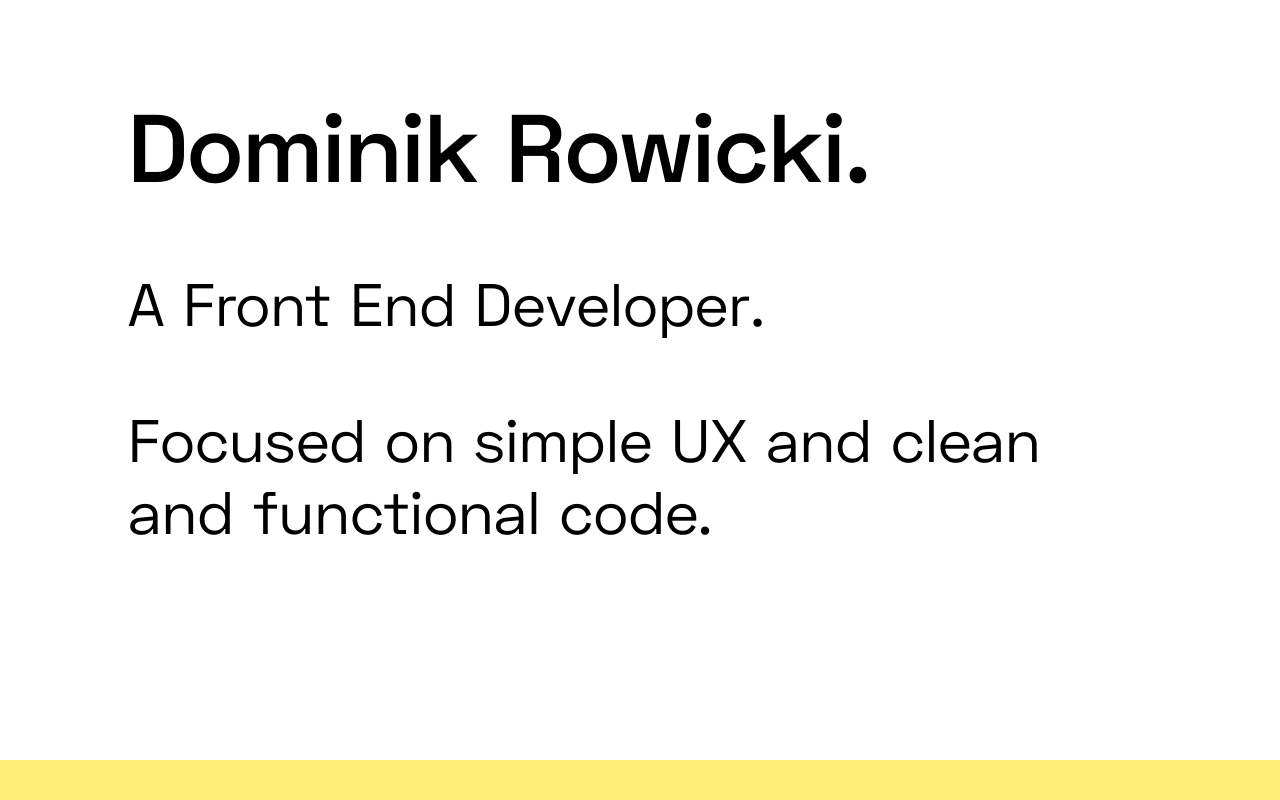
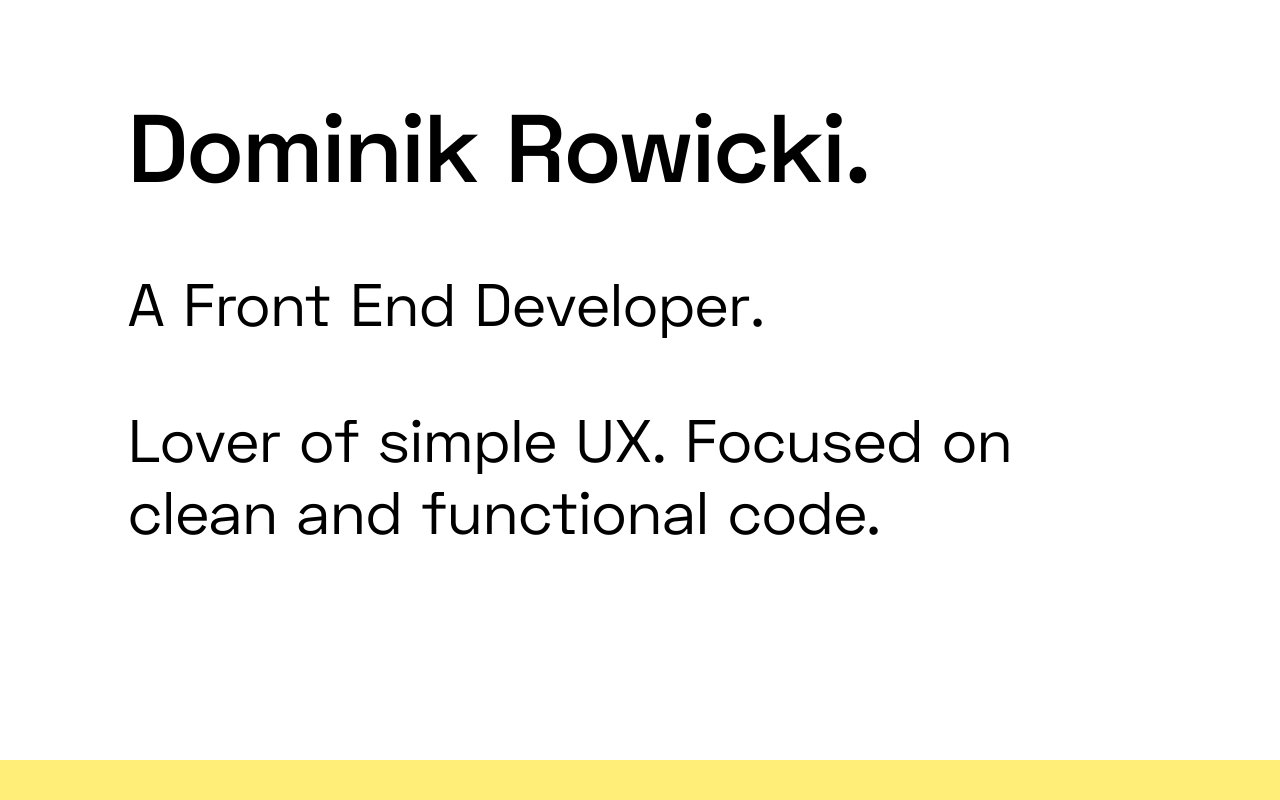
Before and after one commit to papermana/dominik.click, a Gatsby site: page / in a window 1280 px wide. Shown: the top 800 px of the page. Built offline with nearby package versions, Linux system fonts and the light colour scheme; Gatsby itself is replaced by a stand-in of ours.

Commit message:
Improve copy in hero section

```diff
--- a/src/pages/index.js
+++ b/src/pages/index.js
@@ -15,7 +15,9 @@ const IndexPage = () => (
     <Section className={styles.hero}>
       <h1>Dominik Rowicki.</h1>
       <TextBlock>A Front End Developer.</TextBlock>
-      <TextBlock>Focused on simple UX and clean and functional code.</TextBlock>
+      <TextBlock>
+        Lover of simple UX. Focused on clean and functional code.
+      </TextBlock>
     </Section>
     <Divider />
     <Section>
```
